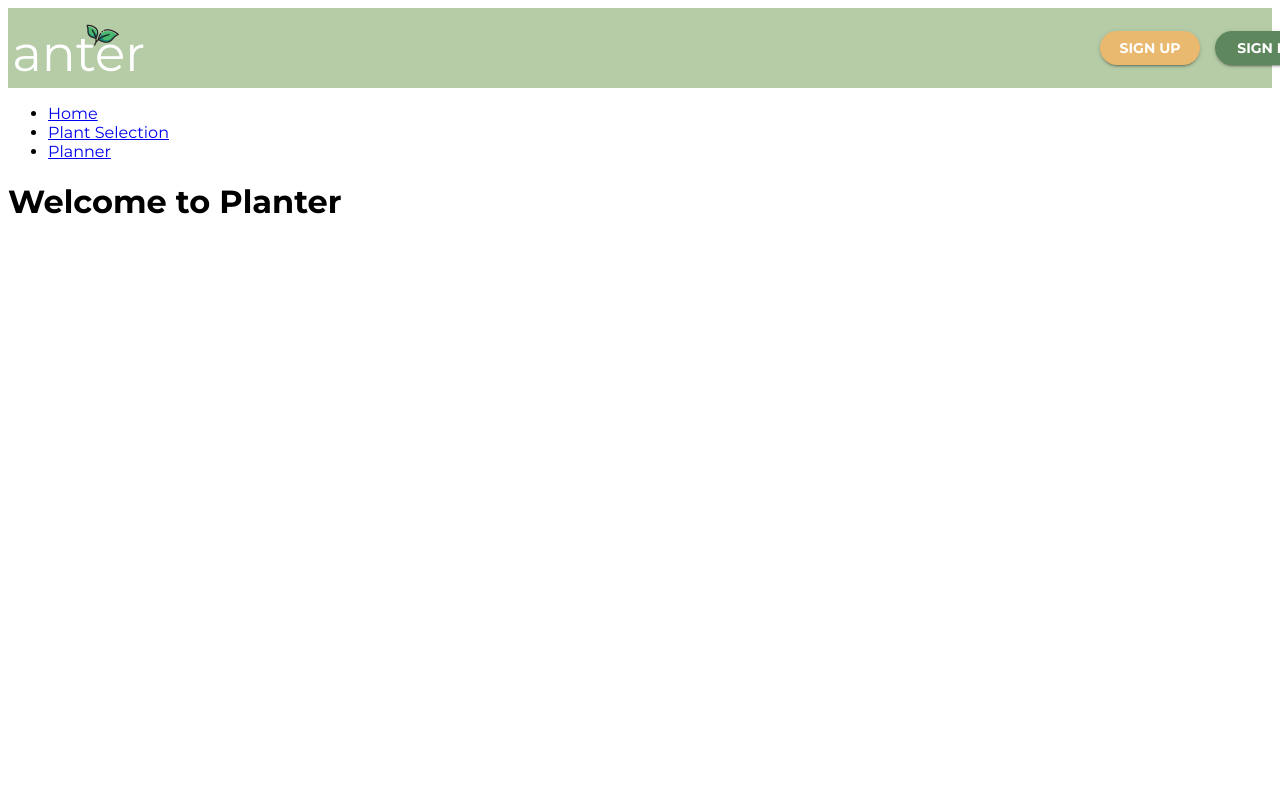
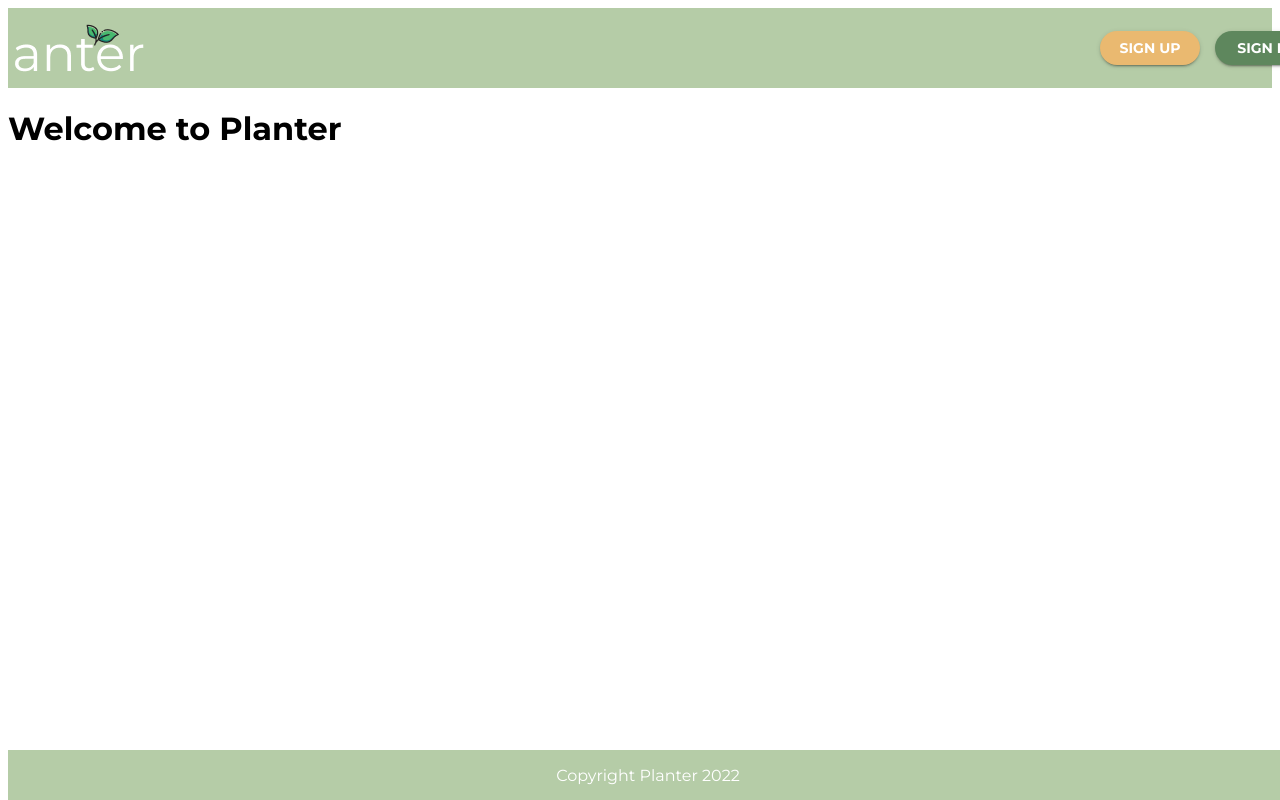
Before and after one commit to tessrexx/PlanterWebapp, a React (Create React App) app: page / in a window 1280 px wide. Shown: the top 800 px of the page. Built offline with nearby package versions, Linux system fonts and the light colour scheme.

Commit message:
Footer added

```diff
--- a/src/App.js
+++ b/src/App.js
@@ -5,16 +5,16 @@ import Planner from "./Pages/PlannerViewPage";
 import { Routes, Route, Router } from "react-router-dom";
 import TempAccessButtons from "./TempAccessButtons";
 import Navbar from "./Components/Navbar";
-import theme from "./Components/theme";
+import Footer from "./Components/Footer";
 
 function App() {
   return (
     <div className="App">
       <Navbar />
-      <TempAccessButtons />
       <Routes>
         <Route exact path="/" element={<HomePage />} />
       </Routes>
+      <Footer />
     </div>
   );
 }
--- /dev/null
+++ b/src/Components/Footer.jsx
@@ -0,0 +1,8 @@
+import React from "react";
+
+function Footer() {
+  return <div className="footer-container">Copyright Planter 2022</div>;
+  // CSS is in Navbar.css
+}
+
+export default Footer;
--- a/src/Components/Navbar.css
+++ b/src/Components/Navbar.css
@@ -61,3 +61,17 @@
     width: 2vw;
   }
 }
+
+/*For Footer.jsx*/
+.footer-container {
+  background-color: #b5cca7;
+  color: #ffffff;
+  width: 100%;
+  height: 50px;
+  display: flex;
+  justify-content: center;
+  align-items: center;
+  bottom: 0;
+  position: fixed;
+  z-index: 999;
+}
--- a/src/Components/Navbar.jsx
+++ b/src/Components/Navbar.jsx
@@ -25,7 +25,7 @@ function Navbar() {
           <Button variant="contained" color="secondary">
             SIGN UP
           </Button>
-          <Button variant="contained" color="primary" fullWidth="10">
+          <Button variant="contained" color="primary">
             SIGN IN
           </Button>
         </div>
@@ -34,4 +34,8 @@ function Navbar() {
   );
 }
 
+export function Footer() {
+  <div className="footer-container">Copyright 2022</div>;
+}
+
 export default Navbar;
```
